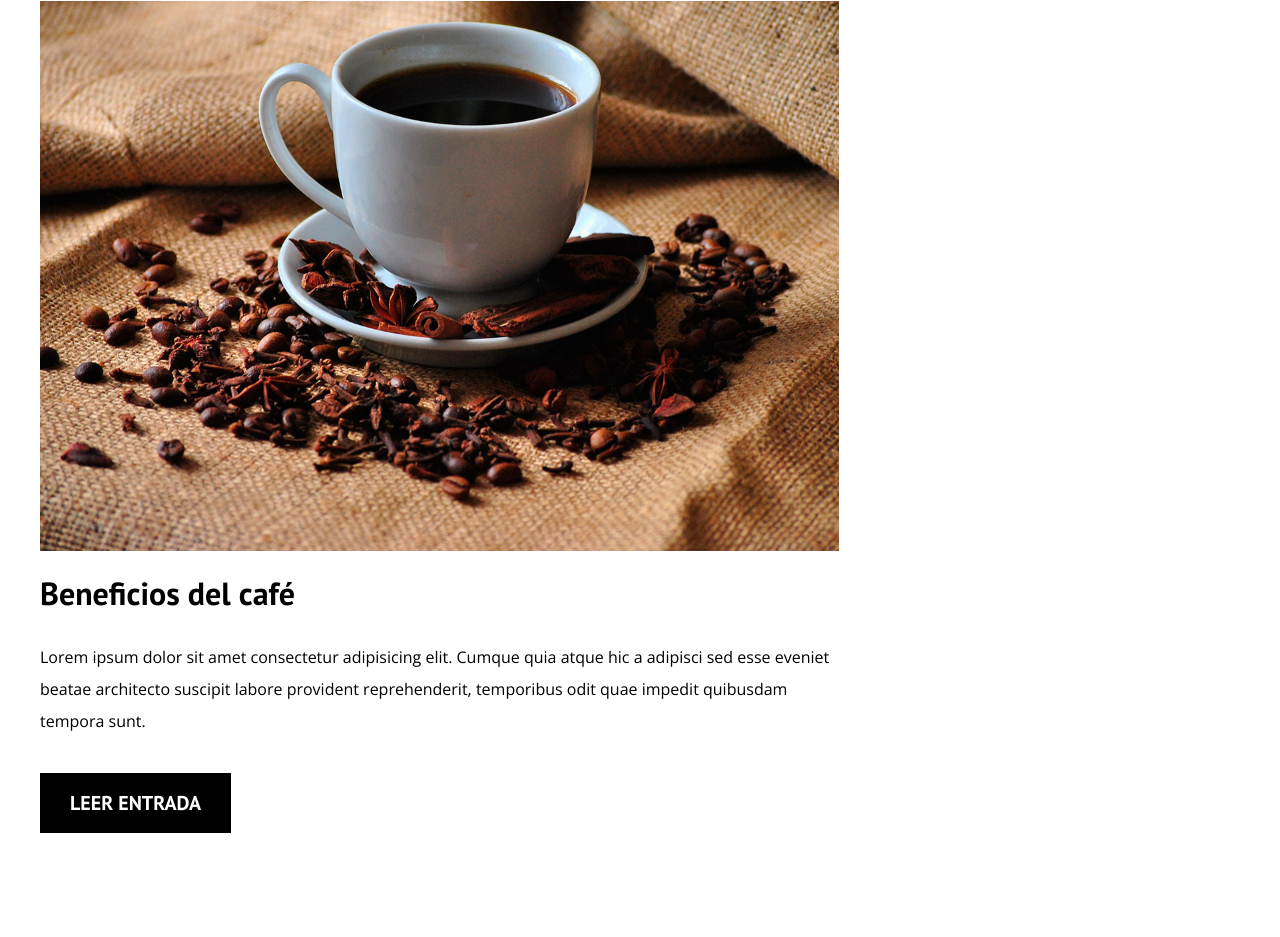
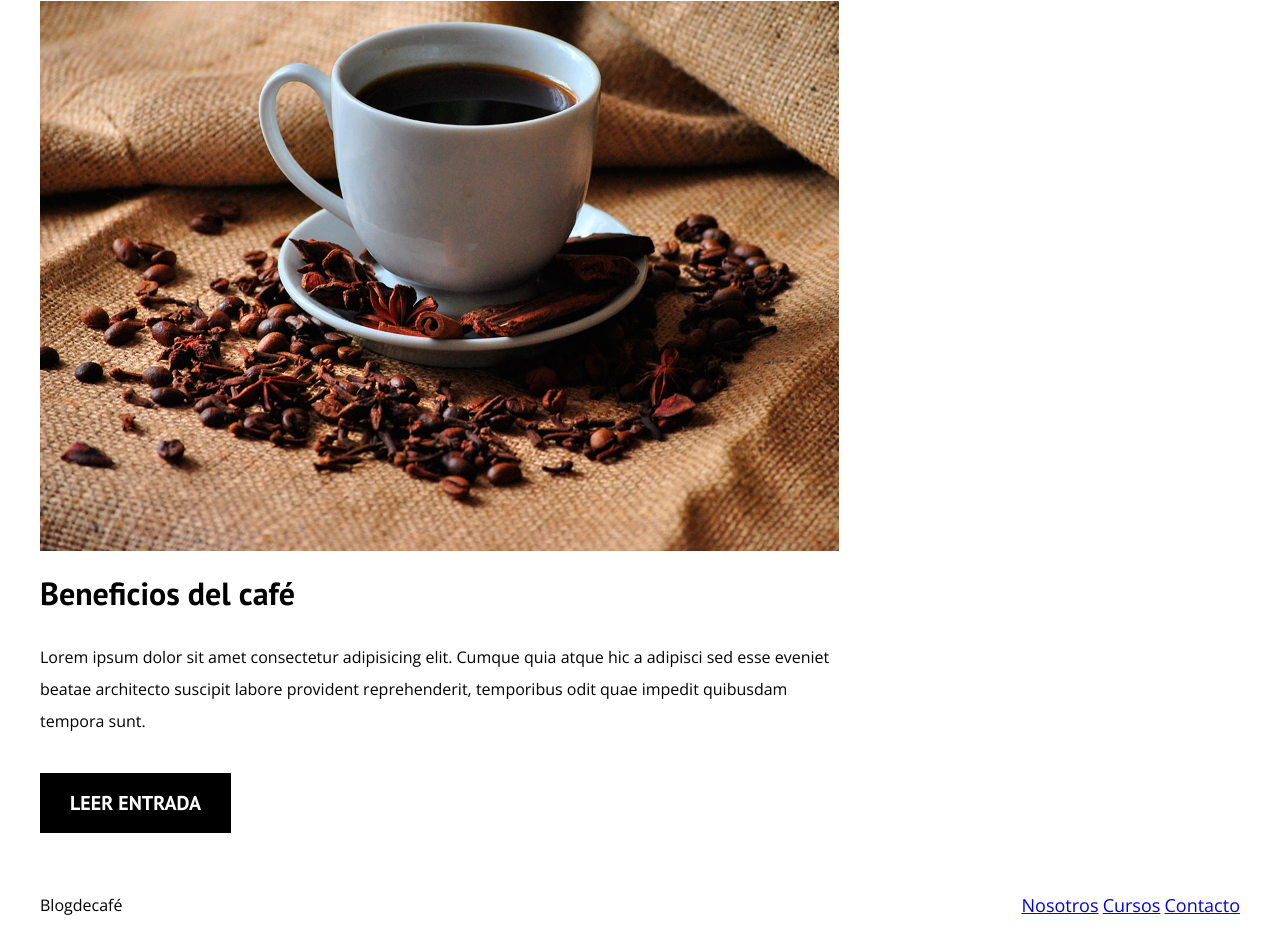
Before and after one commit to javiegas253/blog-caf-, a plain HTML site: page index.html in a window 1280 px wide. Shown: the part 2450-3387 px from the top of the page. Before the commit the page ends 3323 px from the top, so only its background shows below. Drawn offline with nearby package versions, Linux system fonts and the light colour scheme.

Commit message:
termine footer

```diff
--- a/index.html
+++ b/index.html
@@ -84,8 +84,20 @@
                 </li>
             </ul>
         </aside>
-    </div>
+    </div><!--Contenido principal-->
 
+    <footer class="site-footer">
+        <div class="contenedor">
+            <div class="barra">
+                <p>Blog<span>decafé</span></p>
 
+                <nav class="navegacion">
+                    <a href="nosotros.html">Nosotros</a>
+                    <a href="cursos.html">Cursos</a>
+                    <a href="contacto.html">Contacto</a>
+                </nav>
+            </div>
+        </div>
+    </footer>
 </body>
 </html>
```
